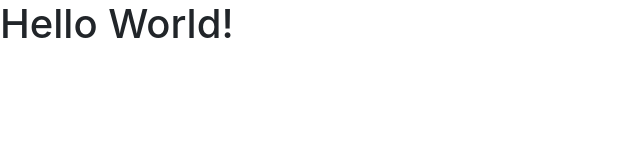
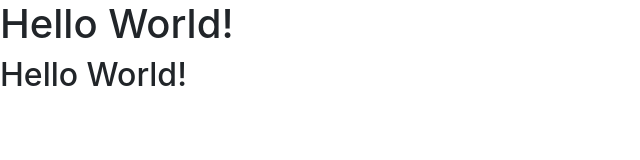
Before and after one commit to KeionneDerousselle/course-vue-getting-started, a website: page src/index.html in a window 1280 px wide. Shown: the whole page, without its empty margins (0-640 px from the left). Drawn offline with nearby package versions, Linux system fonts and the light colour scheme.

Commit message:
Declarative data binding also known as attributes

```diff
--- a/src/index.html
+++ b/src/index.html
@@ -13,6 +13,7 @@
 <body>
   <div id="growler">
     <h1>{{appName}}</h1>
+    <h2 v-text="appName"></h2>
   </div>
   <script src="https://code.jquery.com/jquery-3.2.1.slim.min.js" integrity="sha384-KJ3o2DKtIkvYIK3UENzmM7KCkRr/rE9/Qpg6aAZGJwFDMVNA/GpGFF93hXpG5KkN"
     crossorigin="anonymous"></script>
```
